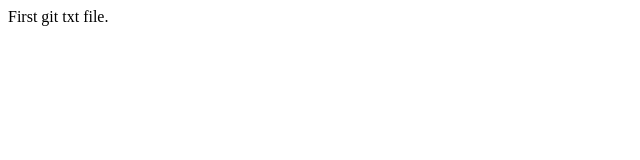
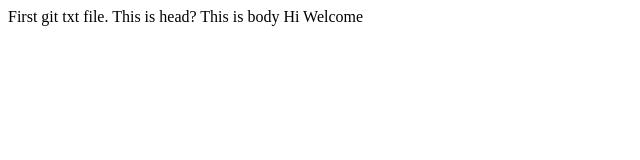
Before and after one commit to ravinavarhadi/FirstGit, a plain HTML site: page index.html in a window 1280 px wide. Shown: the whole page, without its empty margins (0-640 px from the left). Drawn offline with Linux system fonts and the light colour scheme.

Commit message:
Branch commit

```diff
--- a/index.html
+++ b/index.html
@@ -1 +1,6 @@
 First git txt file.
+
+<html>
+	<head> This is head?<head>
+	<body> This is body Hi Welcome</body>
+</html>
```
Also changed, not shown: Test.txt (added).
